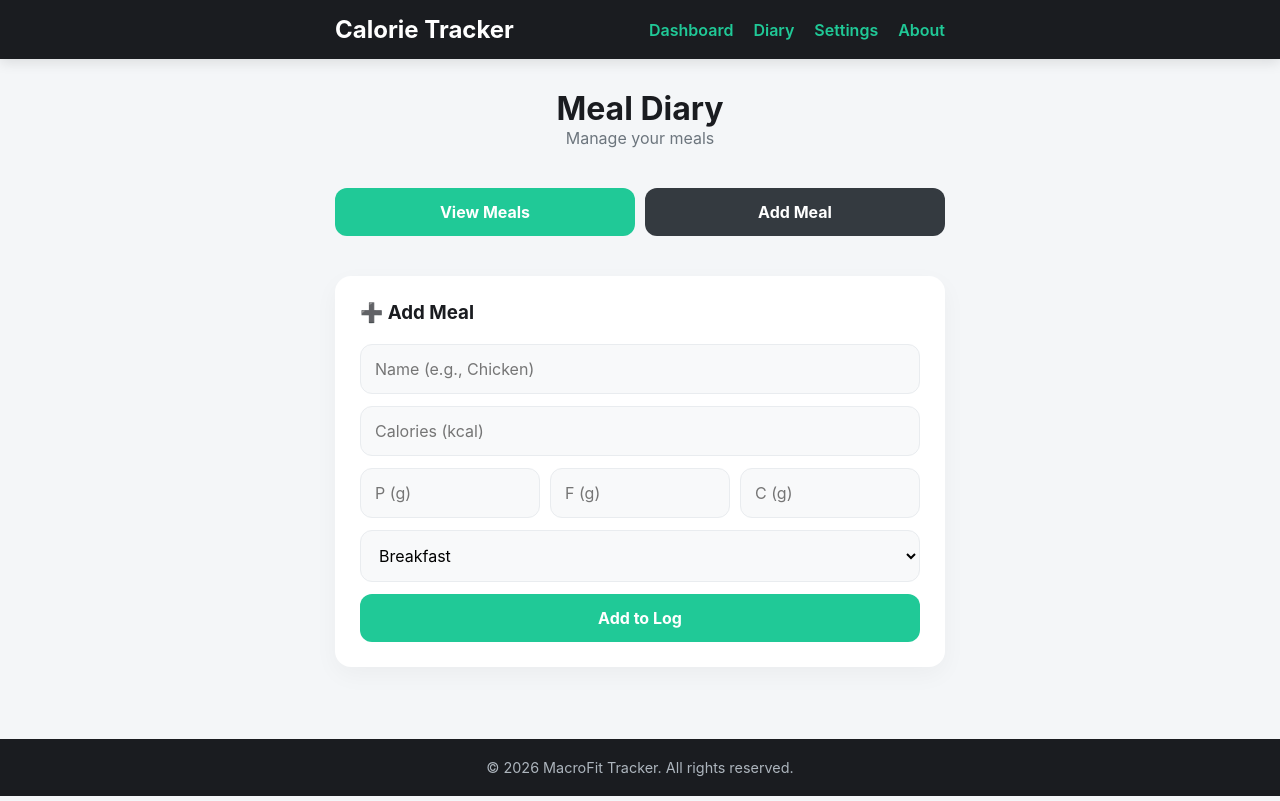
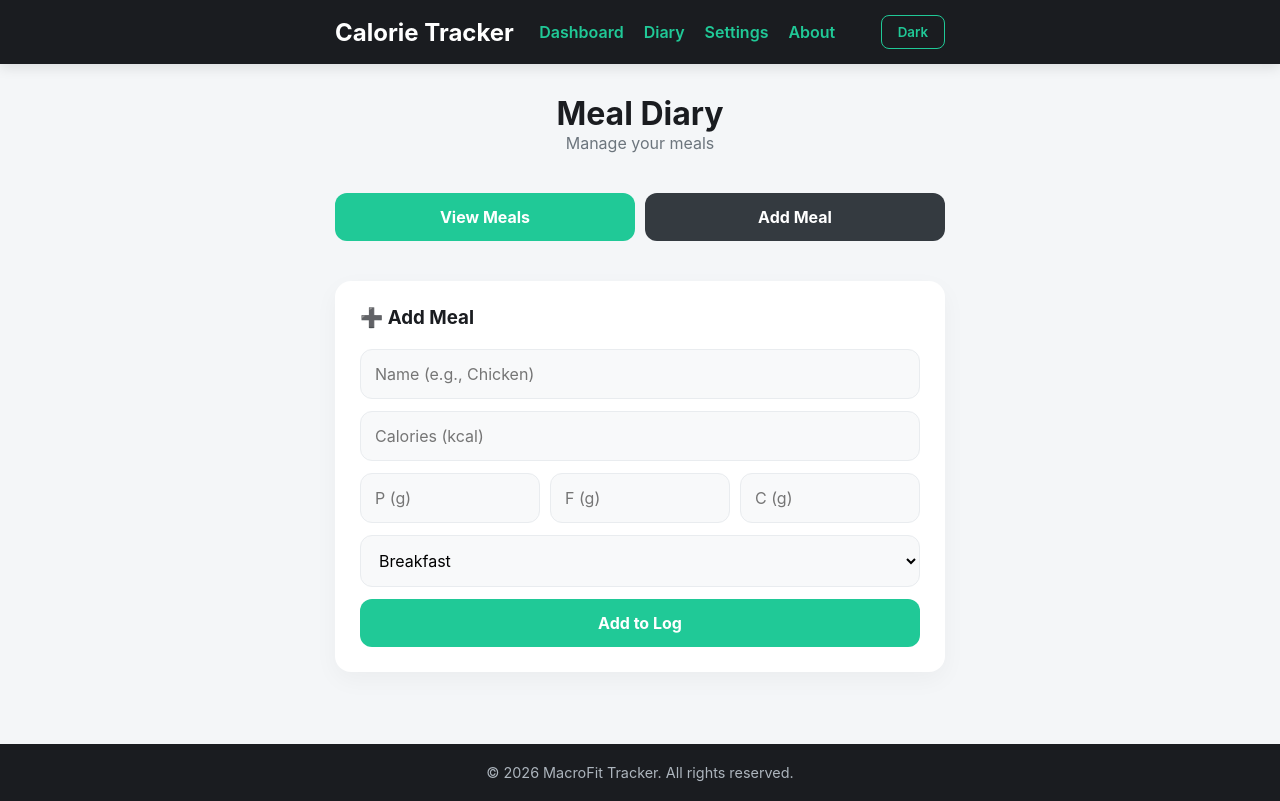
Before and after one commit to armansarsenbayev/frontend-midterm, a React (Create React App) app: page /diary/add in a window 1280 px wide. Built offline with nearby package versions, Linux system fonts and the light colour scheme.

Commit message:
feat: complete bookstore backend with auth, CRUD and favorites

```diff
--- a/package.json
+++ b/package.json
@@ -3,12 +3,14 @@
   "version": "0.1.0",
   "private": true,
   "dependencies": {
+    "@reduxjs/toolkit": "^2.11.2",
     "@testing-library/dom": "^10.4.1",
     "@testing-library/jest-dom": "^6.9.1",
     "@testing-library/react": "^16.3.2",
     "@testing-library/user-event": "^13.5.0",
     "react": "^19.2.4",
     "react-dom": "^19.2.4",
+    "react-redux": "^9.2.0",
     "react-router-dom": "^7.13.2",
     "react-scripts": "5.0.1",
     "web-vitals": "^2.1.4"
--- a/src/App.css
+++ b/src/App.css
@@ -190,3 +190,73 @@ body {
   text-align: center;
   font-size: 1.1rem;
 }
+
+.theme-toggle-btn {
+  background: transparent;
+  border: 1px solid #20c997;
+  color: #20c997;
+  padding: 8px 16px;
+  border-radius: 8px;
+  cursor: pointer;
+  font-weight: 600;
+  transition: all 0.2s;
+  margin-left: 20px;
+}
+
+.theme-toggle-btn:hover {
+  background: #20c997;
+  color: white;
+}
+
+body.dark-theme {
+  background-color: #121212;
+  color: #e0e0e0;
+}
+
+body.dark-theme .app-header {
+  background-color: #1f1f1f;
+  box-shadow: 0 4px 12px rgba(255,255,255,0.05);
+}
+
+body.dark-theme .app-footer {
+  background-color: #1f1f1f;
+  color: #888;
+}
+
+body.dark-theme .card {
+  background-color: #1e1e1e;
+  color: #e0e0e0;
+  box-shadow: 0 8px 24px rgba(0, 0, 0, 0.4);
+}
+
+body.dark-theme .card h3,
+body.dark-theme .title-section h2 {
+  color: #e0e0e0;
+}
+
+body.dark-theme .weight-input {
+  background-color: #2c2c2c;
+  color: #e0e0e0;
+  border-color: #444;
+}
+
+body.dark-theme .weight-input:focus {
+  border-color: #20c997;
+  background-color: #333;
+}
+
+body.dark-theme .meal-item {
+  border-bottom: 1px solid #333;
+}
+
+body.dark-theme .summary-line {
+  border-top: 2px dashed #444;
+}
+
+body.dark-theme .meals-scroll-area::-webkit-scrollbar-track {
+  background: #2c2c2c;
+}
+
+body.dark-theme .meals-scroll-area::-webkit-scrollbar-thumb {
+  background: #555;
+}
--- a/src/components/Header.jsx
+++ b/src/components/Header.jsx
@@ -1,7 +1,9 @@
-import React from 'react';
+import React, { useContext } from 'react';
 import { Link } from 'react-router-dom';
+import { ThemeContext } from '../context/ThemeContext';
 
 const Header = () => {
+  const { theme, toggleTheme } = useContext(ThemeContext);
   return (
     <header className="app-header">
       <div className="header-content">
@@ -14,6 +16,15 @@ const Header = () => {
             <li><Link to="/about">About</Link></li>
           </ul>
         </nav>
+        <div style={{ display: 'flex', alignItems: 'center' }}>
+          <button
+            onClick={toggleTheme}
+            className="theme-toggle-btn"
+            aria-label="Toggle theme"
+          >
+            {theme === 'light' ? 'Dark' : 'Light'}
+          </button>
+        </div>
       </div>
     </header>
   );
--- /dev/null
+++ b/src/context/ThemeContext.js
@@ -0,0 +1,28 @@
+import React, { createContext, useState, useEffect } from 'react';
+
+export const ThemeContext = createContext();
+
+export const ThemeProvider = ({ children }) => {
+  const [theme, setTheme] = useState(() => {
+    return localStorage.getItem('theme') || 'light';
+  });
+
+  useEffect(() => {
+    localStorage.setItem('theme', theme);
+    if (theme === 'dark') {
+      document.body.classList.add('dark-theme');
+    } else {
+      document.body.classList.remove('dark-theme');
+    }
+  }, [theme]);
+
+  const toggleTheme = () => {
+    setTheme((prevTheme) => (prevTheme === 'light' ? 'dark' : 'light'));
+  };
+
+  return (
+    <ThemeContext.Provider value={{ theme, toggleTheme }}>
+      {children}
+    </ThemeContext.Provider>
+  );
+};
--- a/src/index.js
+++ b/src/index.js
@@ -2,10 +2,17 @@ import React from 'react';
 import ReactDOM from 'react-dom/client';
 import './index.css';
 import App from './App';
+import { ThemeProvider } from './context/ThemeContext';
+import { Provider } from 'react-redux';
+import { store } from './redux/store';
 
 const root = ReactDOM.createRoot(document.getElementById('root'));
 root.render(
   <React.StrictMode>
-    <App />
+    <Provider store={store}>
+      <ThemeProvider>
+        <App />
+      </ThemeProvider>
+    </Provider>
   </React.StrictMode>
 );
--- /dev/null
+++ b/src/redux/store.js
@@ -0,0 +1,8 @@
+import { configureStore } from '@reduxjs/toolkit';
+import themeReducer from './themeSlice';
+
+export const store = configureStore({
+  reducer: {
+    theme: themeReducer,
+  },
+});
--- /dev/null
+++ b/src/redux/themeSlice.js
@@ -0,0 +1,31 @@
+import { createSlice } from '@reduxjs/toolkit';
+
+const getInitialTheme = () => {
+  return localStorage.getItem('theme') || 'light';
+};
+
+const themeSlice = createSlice({
+  name: 'theme',
+  initialState: {
+    value: getInitialTheme(),
+  },
+  reducers: {
+    toggleThemeReducer: (state) => {
+      state.value = state.value === 'light' ? 'dark' : 'light';
+      localStorage.setItem('theme', state.value);
+
+      if (state.value === 'dark') {
+        document.body.classList.add('dark-theme');
+      } else {
+        document.body.classList.remove('dark-theme');
+      }
+    },
+    setThemeReducer: (state, action) => {
+      state.value = action.payload;
+      localStorage.setItem('theme', state.value);
+    }
+  },
+});
+
+export const { toggleThemeReducer, setThemeReducer } = themeSlice.actions;
+export default themeSlice.reducer;
```
Also changed, not shown: 1 other file (tests, documents, lock files or other folders).
